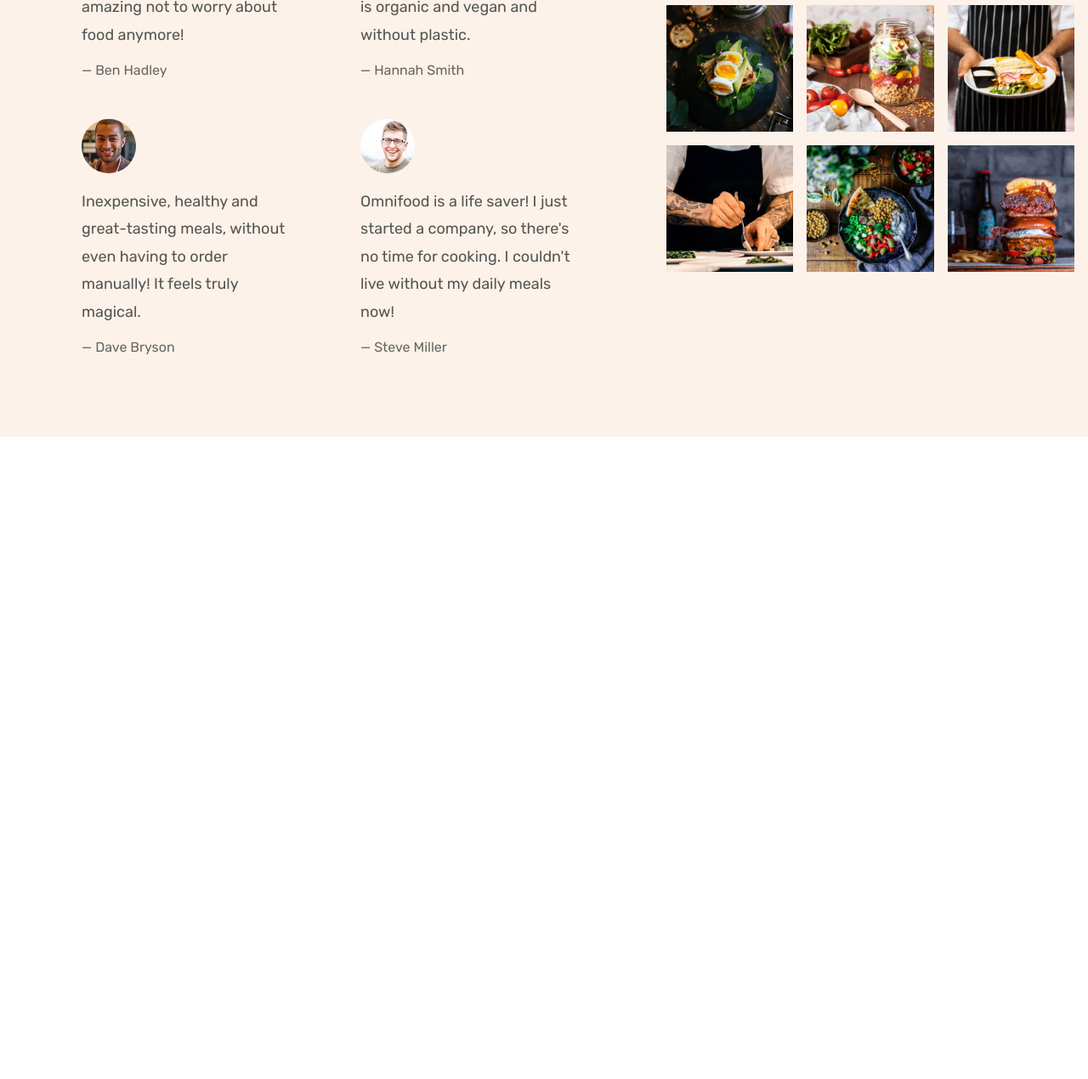
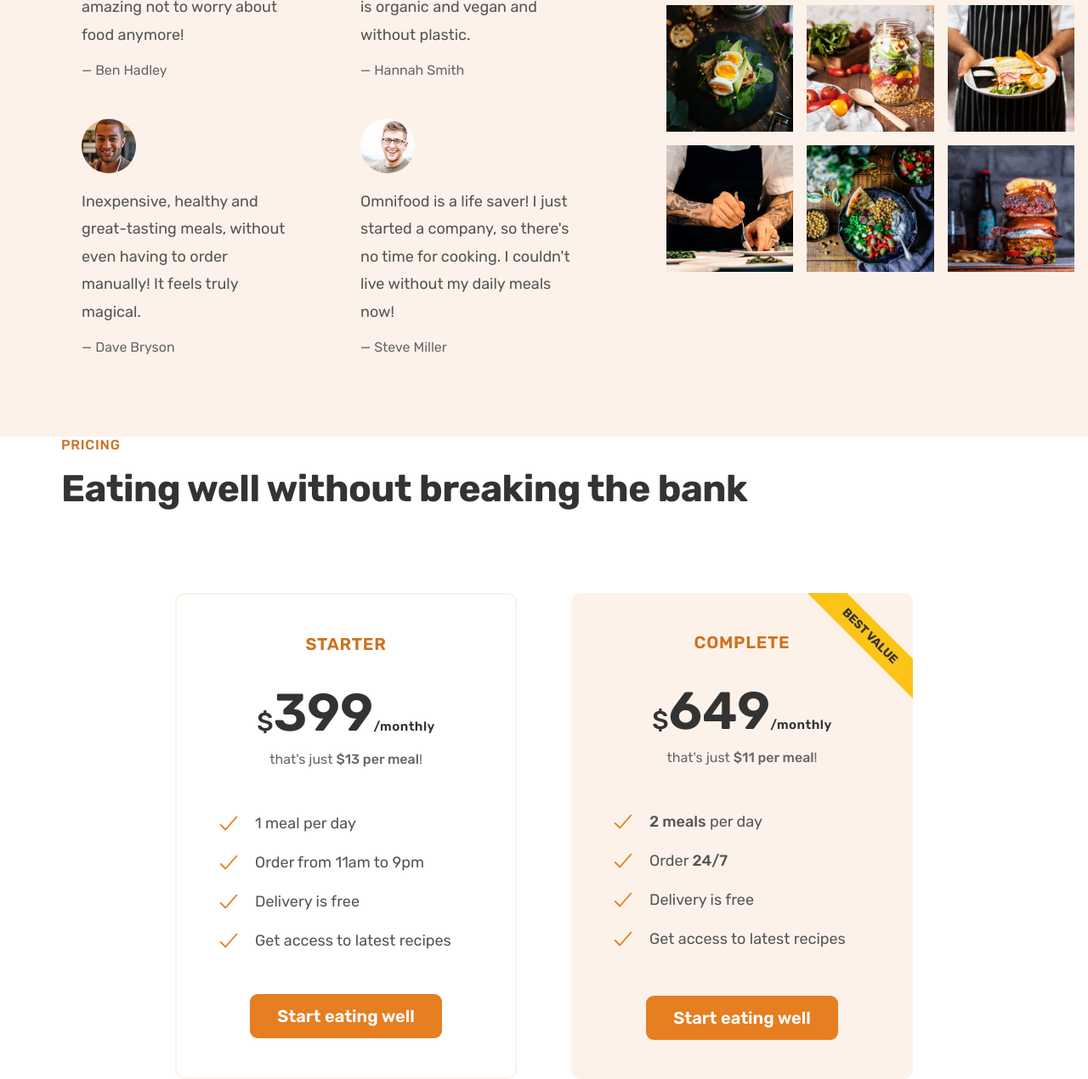
Before and after one commit to hybridt/omnifood, a website: page index.html in a window 1280 px wide. Shown: the part 4102-5372 px from the top of the page at 85% size. Before the commit the page ends 4616 px from the top, so only its background shows below. Drawn offline with nearby package versions, Linux system fonts and the light colour scheme.

Commit message:
feat: add pricing section

```diff
--- a/assets/sass/abstracts/_variables.scss
+++ b/assets/sass/abstracts/_variables.scss
@@ -3,3 +3,5 @@
 
 $shadow-card: 0 2.4rem 4.8rem rgba(0, 0, 0, 0.075);
 $shadow-card-hover: 0 3.2rem 6.4rem rgba(0, 0, 0, 0.06);
+
+$border-card: 11px;
--- a/assets/sass/components/_gallery.scss
+++ b/assets/sass/components/_gallery.scss
@@ -1,4 +1,6 @@
 .gallery {
+  display: grid;
+  grid-template-columns: repeat(3, 1fr);
   gap: 1.6rem;
   padding: 1.6rem;
 
--- a/assets/sass/components/_index.scss
+++ b/assets/sass/components/_index.scss
@@ -2,5 +2,7 @@
 @forward 'logos';
 @forward 'recipe';
 @forward 'tag';
+@forward 'list';
 @forward 'diets';
 @forward 'gallery';
+@forward 'pricing-plan';
--- /dev/null
+++ b/assets/sass/components/_list.scss
@@ -0,0 +1,22 @@
+@use '../abstracts/colors';
+
+.list {
+
+  &__item {
+    display: flex;
+    align-items: center;
+    gap: 1.6rem;
+    margin-bottom: 1.6rem;
+
+    &:last-child {
+      margin: 0;
+    }
+  }
+
+  &__icon {
+    flex-shrink: 0;
+    width: 3rem;
+    height: 3rem;
+    color: colors.$color-primary;
+  }
+}
--- /dev/null
+++ b/assets/sass/components/_pricing-plan.scss
@@ -0,0 +1,82 @@
+@use '../abstracts/colors';
+@use '../abstracts/variables';
+
+.pricing-plan {
+  display: flex;
+  flex-direction: column;
+  padding: 4.6rem;
+  width: 75%;
+  border-radius: variables.$border-card;
+  overflow: hidden;
+
+  &__header {
+    text-align: center;
+    margin-bottom: 4.8rem;
+  }
+
+  &__name {
+    font-size: 2rem;
+    font-weight: 600;
+    color: colors.$color-hover;
+    letter-spacing: variables.$spacing-subheadings;
+    text-transform: uppercase;
+    margin-bottom: 3.2rem;
+  }
+
+  &__price {
+    font-size: 6.2rem;
+    font-weight: 600;
+    color: colors.$color-heading;
+    margin-bottom: 0.5rem;
+  }
+
+  &__dollar {
+    font-size: 3rem;
+    font-weight: 500;
+  }
+
+  &__period-text {
+    font-size: 1.5rem;
+    letter-spacing: 0.5px;
+  }
+
+  &__description {
+    font-size: 1.6rem;
+    line-height: 1.6;
+    color: colors.$color-author;
+  }
+
+  &__list {
+    flex: 1;
+    margin-bottom: 4.8rem;
+  }
+
+  &__button {
+    text-align: center;
+  }
+
+  &_starter {
+    border: 2px solid colors.$color-bg;
+    justify-self: end;
+  }
+
+  &_complete {
+    background-color: colors.$color-bg;
+    position: relative;
+
+    &::after {
+      content: 'Best value';
+      background-color: colors.$color-tag-paleo;
+      color: colors.$color-heading;
+      text-transform: uppercase;
+      font-size: 1.4rem;
+      font-weight: 700;
+      padding: 0.8rem 8rem;
+
+      position: absolute;
+      top: 6%;
+      right: -18%;
+      transform: rotate(45deg);
+    }
+  }
+}
--- a/assets/sass/components/_recipe.scss
+++ b/assets/sass/components/_recipe.scss
@@ -2,7 +2,7 @@
 @use '../abstracts/variables';
 
 .recipe {
-  border-radius: 11px;
+  border-radius: variables.$border-card;
   overflow: hidden;
   box-shadow: variables.$shadow-card;
   transition: all .3s;
--- a/assets/sass/sections/_index.scss
+++ b/assets/sass/sections/_index.scss
@@ -3,3 +3,4 @@
 @forward 'app';
 @forward 'meals';
 @forward 'testimonials';
+@forward 'pricing';
--- /dev/null
+++ b/assets/sass/sections/_pricing.scss
@@ -0,0 +1,4 @@
+.pricing {
+
+
+}
--- a/index.html
+++ b/index.html
@@ -159,16 +159,16 @@
           </div>
           <div class="diets">
             <h3 class="diets__heading">Works with any diet:</h3>
-            <ul class="diets__list">
-              <li class="diets__list-item"><ion-icon name="checkmark-outline" class="diets__icon"></ion-icon>Vegetarian</li>
-              <li class="diets__list-item"><ion-icon name="checkmark-outline" class="diets__icon"></ion-icon>Vegan</li>
-              <li class="diets__list-item"><ion-icon name="checkmark-outline" class="diets__icon"></ion-icon>Pescatarian</li>
-              <li class="diets__list-item"><ion-icon name="checkmark-outline" class="diets__icon"></ion-icon>Gluten-free</li>
-              <li class="diets__list-item"><ion-icon name="checkmark-outline" class="diets__icon"></ion-icon>Lactose-free</li>
-              <li class="diets__list-item"><ion-icon name="checkmark-outline" class="diets__icon"></ion-icon>Keto</li>
-              <li class="diets__list-item"><ion-icon name="checkmark-outline" class="diets__icon"></ion-icon>Paleo</li>
-              <li class="diets__list-item"><ion-icon name="checkmark-outline" class="diets__icon"></ion-icon>Low FODMAP</li>
-              <li class="diets__list-item"><ion-icon name="checkmark-outline" class="diets__icon"></ion-icon>Kid-friendly</li>
+            <ul class="list">
+              <li class="list__item"><ion-icon name="checkmark-outline" class="list__icon"></ion-icon>Vegetarian</li>
+              <li class="list__item"><ion-icon name="checkmark-outline" class="list__icon"></ion-icon>Vegan</li>
+              <li class="list__item"><ion-icon name="checkmark-outline" class="list__icon"></ion-icon>Pescatarian</li>
+              <li class="list__item"><ion-icon name="checkmark-outline" class="list__icon"></ion-icon>Gluten-free</li>
+              <li class="list__item"><ion-icon name="checkmark-outline" class="list__icon"></ion-icon>Lactose-free</li>
+              <li class="list__item"><ion-icon name="checkmark-outline" class="list__icon"></ion-icon>Keto</li>
+              <li class="list__item"><ion-icon name="checkmark-outline" class="list__icon"></ion-icon>Paleo</li>
+              <li class="list__item"><ion-icon name="checkmark-outline" class="list__icon"></ion-icon>Low FODMAP</li>
+              <li class="list__item"><ion-icon name="checkmark-outline" class="list__icon"></ion-icon>Kid-friendly</li>
             </ul>
           </div>
         </div>
@@ -216,7 +216,7 @@
             </figure>
           </div>
         </div>
-        <div class="gallery testimonials__gallery grid grid_3cols">
+        <div class="gallery">
           <figure class="gallery__item">
             <img src="assets/img/gallery/gallery-1.jpg" alt="Photo of beautifully arranged food" class="gallery__img">
           </figure>
@@ -256,6 +256,51 @@
         </div>
       </div>
     </section>
+    <section class="pricing">
+      <div class="container">
+        <p class="subheading">Pricing</p>
+        <h2 class="pricing__heading">Eating well without breaking the bank</h2>
+        <div class="pricing__plans grid grid_2cols">
+          <div class="pricing-plan pricing-plan_starter">
+            <header class="pricing-plan__header">
+              <p class="pricing-plan__name">Starter</p>
+              <p class="pricing-plan__price">
+                <span class="pricing-plan__dollar">$</span>399<span class="pricing-plan__period-text">/monthly</span>
+              </p>
+              <p class="pricing-plan__description">that's just <strong>$13 per meal</strong>!</p>
+            </header>
+            <ul class="list pricing-plan__list">
+              <li class="list__item"><ion-icon name="checkmark-outline" class="list__icon"></ion-icon>1 meal per day</li>
+              <li class="list__item"><ion-icon name="checkmark-outline" class="list__icon"></ion-icon>Order from 11am to 9pm</li>
+              <li class="list__item"><ion-icon name="checkmark-outline" class="list__icon"></ion-icon>Delivery is free</li>
+              <li class="list__item"><ion-icon name="checkmark-outline" class="list__icon"></ion-icon>Get access to latest recipes</li>
+            </ul>
+            <div class="pricing-plan__button">
+              <a class="button button_main">Start eating well</a>
+            </div>
+          </div>
+
+          <div class="pricing-plan pricing-plan_complete">
+            <header class="pricing-plan__header">
+              <p class="pricing-plan__name">Complete</p>
+              <p class="pricing-plan__price">
+                <span class="pricing-plan__dollar">$</span>649<span class="pricing-plan__period-text">/monthly
+              </p>
+              <p class="pricing-plan__description">that's just <strong>$11 per meal</strong>!</p>
+            </header>
+            <ul class="list pricing-plan__list">
+              <li class="list__item"><ion-icon name="checkmark-outline" class="list__icon"></ion-icon><span><strong>2 meals</strong> per day</span></li>
+              <li class="list__item"><ion-icon name="checkmark-outline" class="list__icon"></ion-icon><span>Order <strong>24/7</strong></span></li>
+              <li class="list__item"><ion-icon name="checkmark-outline" class="list__icon"></ion-icon>Delivery is free</li>
+              <li class="list__item"><ion-icon name="checkmark-outline" class="list__icon"></ion-icon>Get access to latest recipes</li>
+            </ul>
+            <div class="pricing-plan__button">
+              <a class="button button_main">Start eating well</a>
+            </div>
+          </div>
+        </div>
+      </div>
+    </section>
   </main>
   <script type="module" src="https://unpkg.com/ionicons@7.1.0/dist/ionicons/ionicons.esm.js"></script>
   <script nomodule src="https://unpkg.com/ionicons@7.1.0/dist/ionicons/ionicons.js"></script>
```
Also changed, not shown: style.css, 1 other file.
